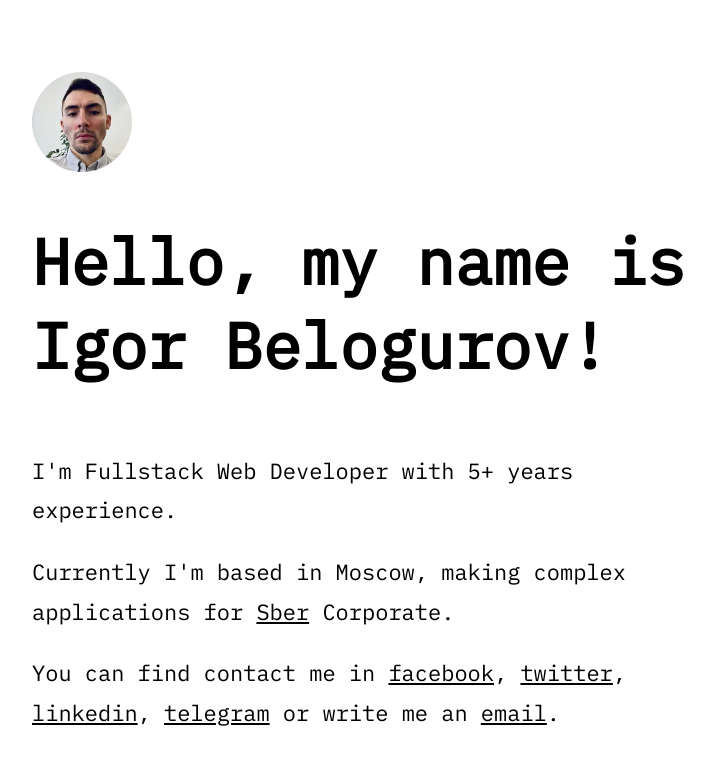
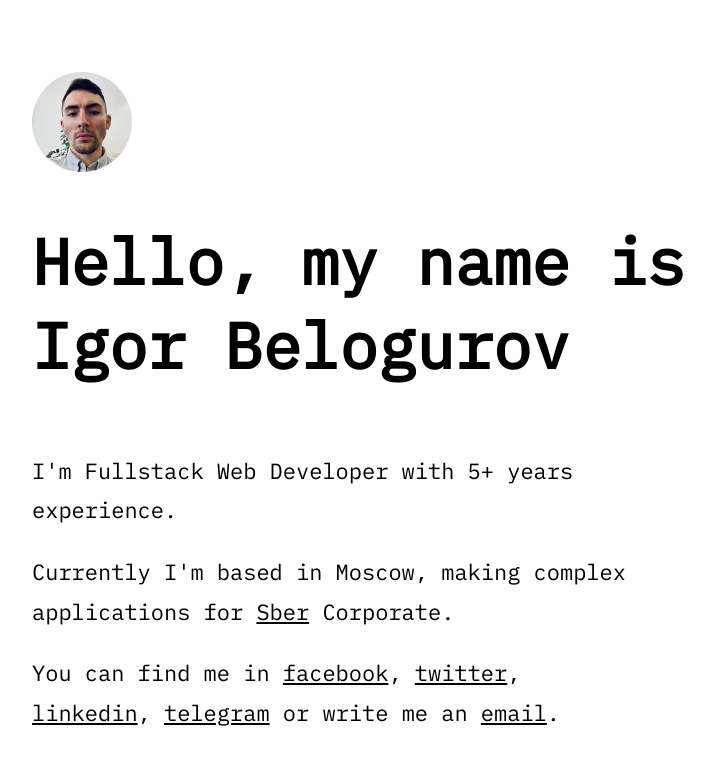
Before and after one commit to bibblebabl/belogurovigor.com, a plain HTML site: page index.html in a window 1280 px wide. Shown: the whole page, without its empty margins (104-818 px from the left). Drawn offline with Linux system fonts and the light colour scheme.

Commit message:
- typo fixes

```diff
--- a/index.html
+++ b/index.html
@@ -27,7 +27,7 @@
           alt="Игорь Белогуров"
         />
       </picture>
-      <h1 class="title">Hello, my name is Igor Belogurov!</h1>
+      <h1 class="title">Hello, my name is Igor Belogurov</h1>
 
       <article class="description">
         <p class="description__text">
@@ -39,7 +39,7 @@
           Corporate.
         </p>
         <p>
-          You can find contact me in
+          You can find me in
           <a href="https://facebook.com/belogurovigor">facebook</a>,
           <a href="https://twitter.com/bibblebabl">twitter</a>,
           <a href="https://linkedin.com/in/igor-belogurov-9b059046">linkedin</a
```
